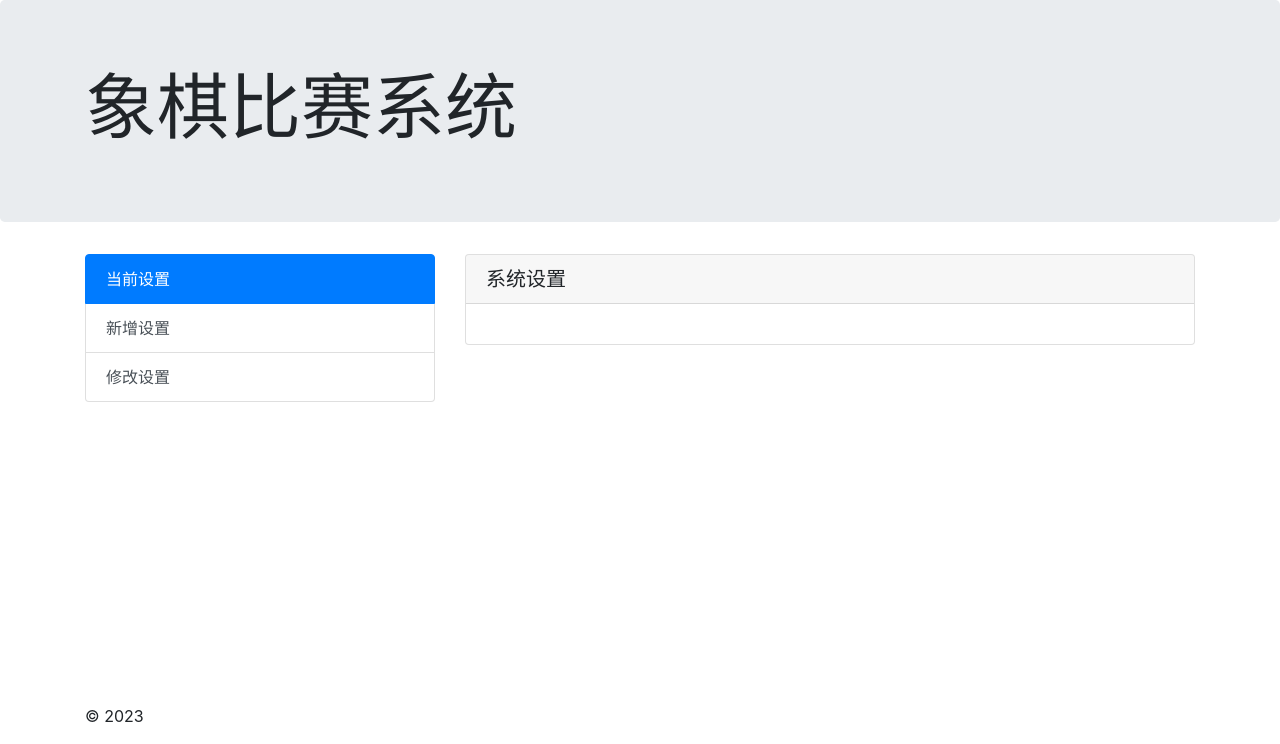
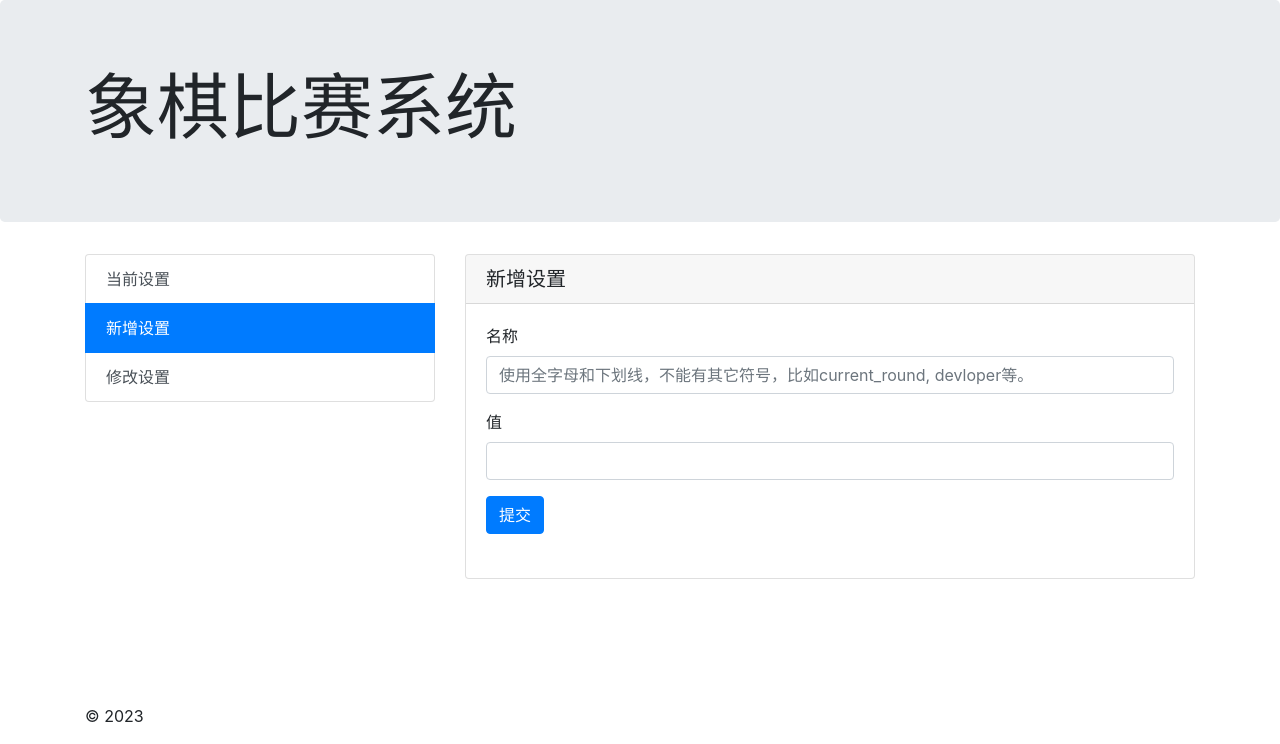
Before and after one commit to teachist/chess_battle, a Flask app: page /settings/add in a window 1280 px wide. Shown: the part 56-800 px from the top of the page. Run offline with Flask 3, Linux system fonts and the light colour scheme; data that the repository does not hold is empty.

Commit message:
Add remainder for first use the app

```diff
--- a/chess_battle/settings.py
+++ b/chess_battle/settings.py
@@ -50,7 +50,6 @@ def generate_battle_list(round):
             GROUP BY player.id\
             ORDER BY score DESC"
         ).fetchall()
-        print(players)
         for _ in range(len(players) // 2):
             db.execute(
                 "INSERT INTO battlelist(round, player_a, player_b) VALUES(?,?,?)",
@@ -79,7 +78,10 @@ def add():
                     (setting_name, setting_value),
                 )
                 db.commit()
-                message, category = f'Add setting:{setting_name} to database.', 'success'
+                message, category = f'Add Setting: [{setting_name}] to database.', 'success'
+                if category=='success' and setting_name == 'current_round' and int(setting_value) == 1:
+                    generate_battle_list(int(setting_value))
+                return redirect(url_for("battle.battle_list", round=int(setting_value)))
             except db.IntegrityError:
                 message = f"{setting_name} is already existed"
         else:
@@ -137,15 +139,14 @@ def update():
 @ bp.before_app_request
 def load_settings():
     message, catgory = None, 'error'
-    try:
-        temp_settings = get_db().execute("SELECT * FROM setting").fetchall()
-        settings = {}
-        if temp_settings is not None:
-            for temp_setting in temp_settings:
-                settings[temp_setting["name"]] = temp_setting["value"]
-        g.settings = settings
-    except:
-        message = "No settings"
+    temp_settings = get_db().execute("SELECT * FROM setting").fetchall()
+    settings = {}
+    if temp_settings is not None:
+        for temp_setting in temp_settings:
+            settings[temp_setting["name"]] = temp_setting["value"]
+    g.settings = settings
+
+    print('anything')
     print(g.settings)
     flash(message, category=catgory)
 
@@ -154,8 +155,8 @@ def settings_required(view):
     @functools.wraps(view)
     def wrapped_view(**kwargs):
         if len(g.settings) == 0:
+            flash('You must initialize the project by adding a Setting named:[current_round] firstly.', 'warning')
             return redirect(url_for('settings.add'))
-
         return view(**kwargs)
 
     return wrapped_view
--- a/chess_battle/templates/settings/index.html
+++ b/chess_battle/templates/settings/index.html
@@ -3,14 +3,14 @@
 <div class="row">
   <div class="col-4">
     <div class="list-group" id="list-tab" role="tablist">
-      <a class="list-group-item list-group-item-action active" id="list-settings-list" data-toggle="list" href="#list-settings" role="tab" aria-controls="settings">当前设置</a>
-      <a class="list-group-item list-group-item-action" id="list-settings-add-list" data-toggle="list" href="#list-settings-add" role="tab" aria-controls="settings-add">新增设置</a>
-      <a class="list-group-item list-group-item-action" id="list-settings-update-list" data-toggle="list" href="#list-settings-update" role="tab" aria-controls="settings-update">修改设置</a>
+      <a class="list-group-item list-group-item-action {{'active' if request.endpoint == 'settings.index' }}" id="list-settings-list" data-toggle="list" href="#list-settings" role="tab" aria-controls="settings">当前设置</a>
+      <a class="list-group-item list-group-item-action {{'active' if request.endpoint == 'settings.add' }}" id="list-settings-add-list" data-toggle="list" href="#list-settings-add" role="tab" aria-controls="settings-add">新增设置</a>
+      <a class="list-group-item list-group-item-action {{'active' if request.endpoint == 'settings.update' }}" id="list-settings-update-list" data-toggle="list" href="#list-settings-update" role="tab" aria-controls="settings-update">修改设置</a>
     </div>
   </div>
   <div class="col-8">
     <div class="tab-content" id="nav-tabContent">
-      <div class="tab-pane fade show active" id="list-settings" role="tabpanel" aria-labelledby="list-settings-list">
+      <div class="tab-pane fade show {{'active' if request.endpoint == 'settings.index' }}" id="list-settings" role="tabpanel" aria-labelledby="list-settings-list">
         <div class="card">
           <h5 class="card-header">{% block title %}系统设置{% endblock %}</h5>
           <div class="card-body">
@@ -29,7 +29,7 @@
           </div>
         </div>
       </div>
-      <div class="tab-pane fade" id="list-settings-add" role="tabpanel" aria-labelledby="list-settings-add-list">
+      <div class="tab-pane fade show {{'active' if request.endpoint == 'settings.add' }}" id="list-settings-add" role="tabpanel" aria-labelledby="list-settings-add-list">
         <div class="card">
           <h5 class="card-header">新增设置</h5>
           <div class="card-body">
@@ -49,7 +49,7 @@
           </div>
         </div>
       </div>
-      <div class="tab-pane fade" id="list-settings-update" role="tabpanel" aria-labelledby="list-settings-update-list">
+      <div class="tab-pane fade show {{'active' if request.endpoint == 'settings.update' }}" id="list-settings-update" role="tabpanel" aria-labelledby="list-settings-update-list">
         <div class="card">
           <h5 class="card-header">修改设置</h5>
           <div class="card-body">
```
